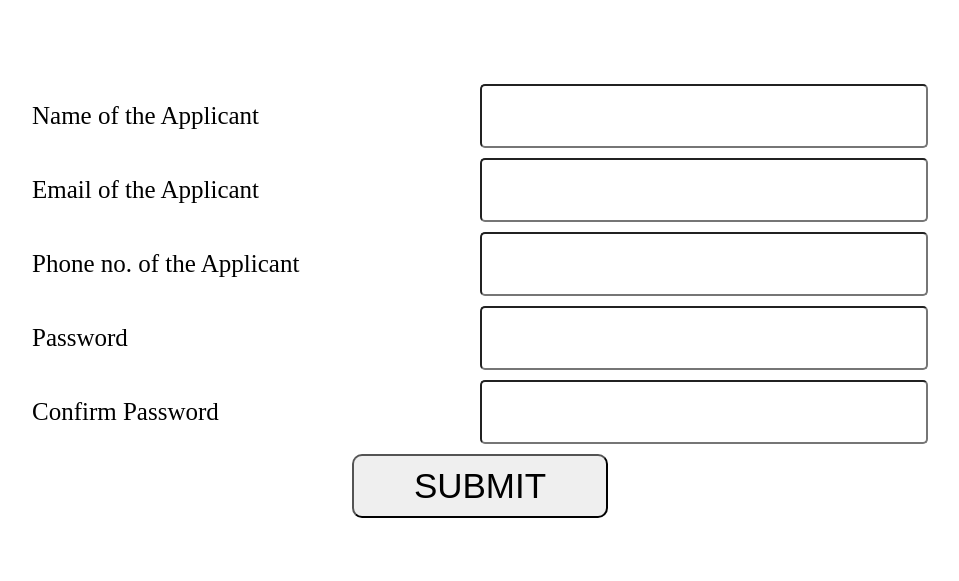
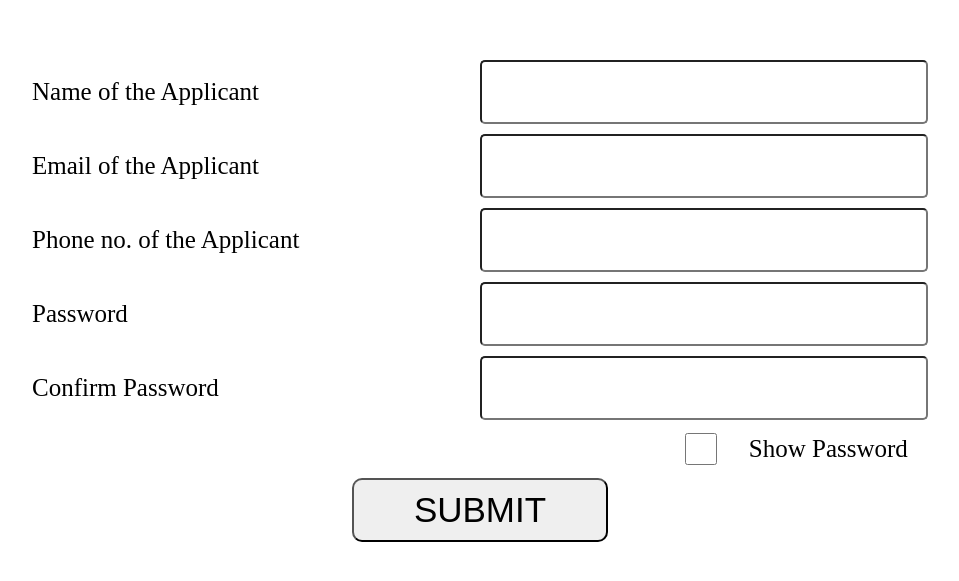
Before and after one commit to vaibhav-kp-github/Tutedude-assignment-3, a plain HTML site: page index.html in a window 1280 px wide. Shown: the part 117-698 px from the top of the page, without its empty margins (168-1127 px from the left). Drawn offline with Linux system fonts and the light colour scheme.

Commit message:
Update index.html
add checkbox for password visibility

```diff
--- a/index.html
+++ b/index.html
@@ -26,6 +26,8 @@
         <div>
             <label for="phone">Phone no. of the Applicant</label>
             <input type="tel" id="phone" maxlength="10" pattern="[0-9]{10}" />
+
+            <!-- <input type="tel" name="phone" max="10" id="phone" value="" required> -->
         </div>
         <div>
             <label for="password">Password</label>
@@ -35,6 +37,10 @@
             <label for="confirmpassword">Confirm Password</label>
             <input type="password" name="confirmpassword" id="confirmpassword" value="" required>
         </div>
+        <div id="chkbx">
+            <input type="checkbox" onclick="showhide()">
+            <span> Show Password</span>
+        </div>
 
         <button type="submit" id="submit">Submit</button>
 
```
